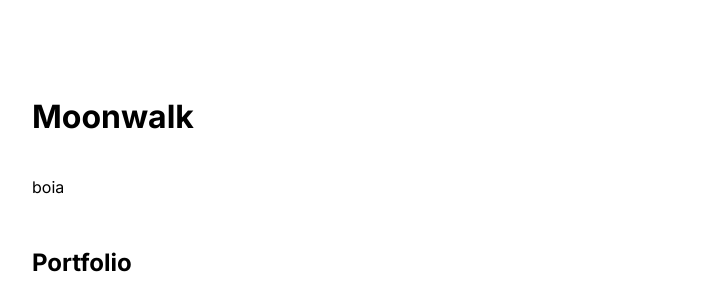
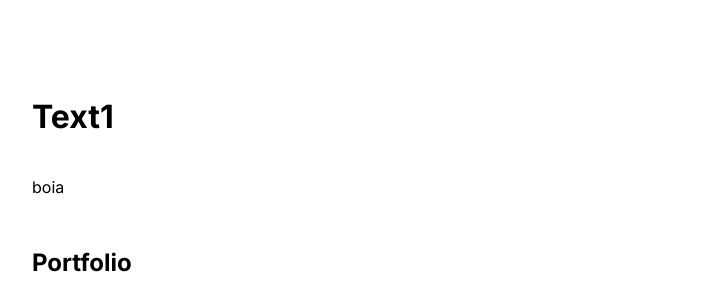
Before and after one commit to SWeeb87/Sito-per-la-silvia, a Jekyll site: the page built from index.md, in a window 1280 px wide. Shown: the top 294 px of the page, without its empty margins (248-951 px from the left). Built offline with Jekyll 4.4.1, drawn with Linux system fonts in a browser that asks for light colours.

Commit message:
Update _config.yml

```diff
--- a/_config.yml
+++ b/_config.yml
@@ -1,6 +1,6 @@
-title: Moonwalk
-author: Abhinav Saxena
-url: https://www.abhinavsaxena.com/moonwalk # root address of the site
+title: Text1
+author: Text2
+url: https://youtu.be/dQw4w9WgXcQ?si=ltNCotnVgQIJox1- # root address of the site
 description: > # description of the site (multiple lines allowed)
   boia
 
```
